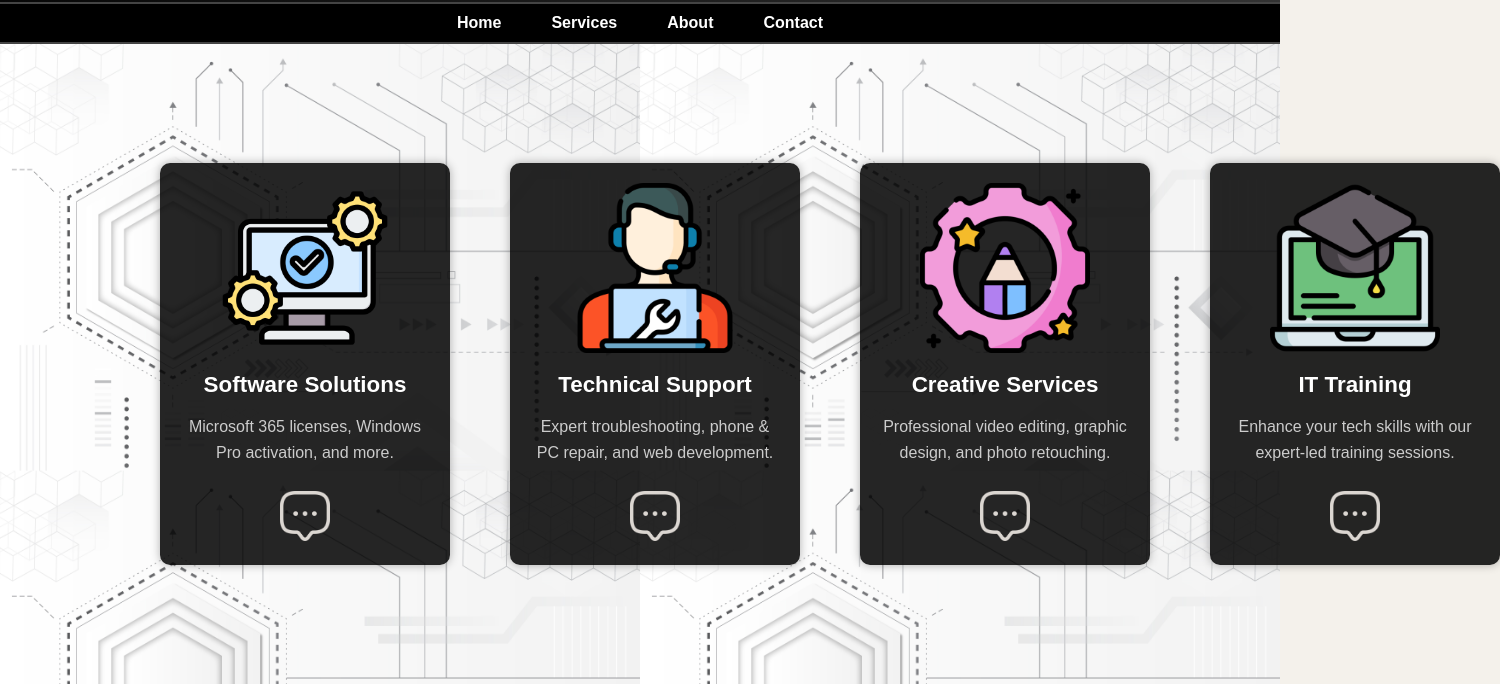
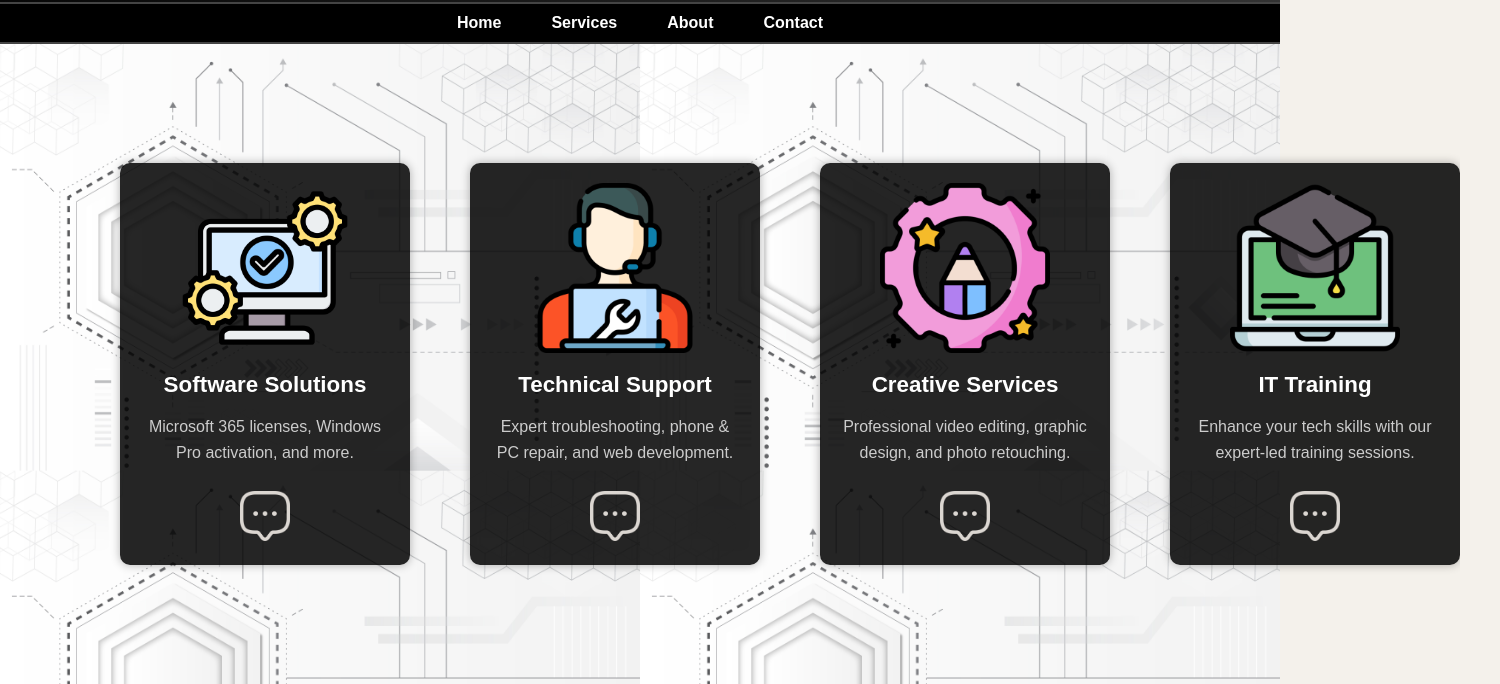
Before and after one commit to smthnsmthn/bitika, a plain HTML site: page services.html in a window 1280 px wide. Shown: the part 201-885 px from the top of the page, 1500 px wide, since content can reach past the window. Drawn offline with Linux system fonts and the light colour scheme.

Commit message:
fixed on maybe all screens?

```diff
--- a/services.css
+++ b/services.css
@@ -101,8 +101,9 @@ nav ul li a:hover {
     justify-content: space-between; /* Distribute items evenly */
     align-items: center; /* Vertically align items in the center */
     gap: 60px; /* Space between each service */
-    width: 80%; /* Full width of the container */ /* Remove any extra margins */
+    width: 100vh; /* Full width of the container */ /* Remove any extra margins */
     padding: 20px; /* Add padding to the container */
+    margin-right: 20%;
 }
 
 /* Ensure services take equal space in the container */
```
Also changed, not shown: index.html (+1 -1 lines), images/pbutton.jpg (renamed from images/playbutton.jpg).
